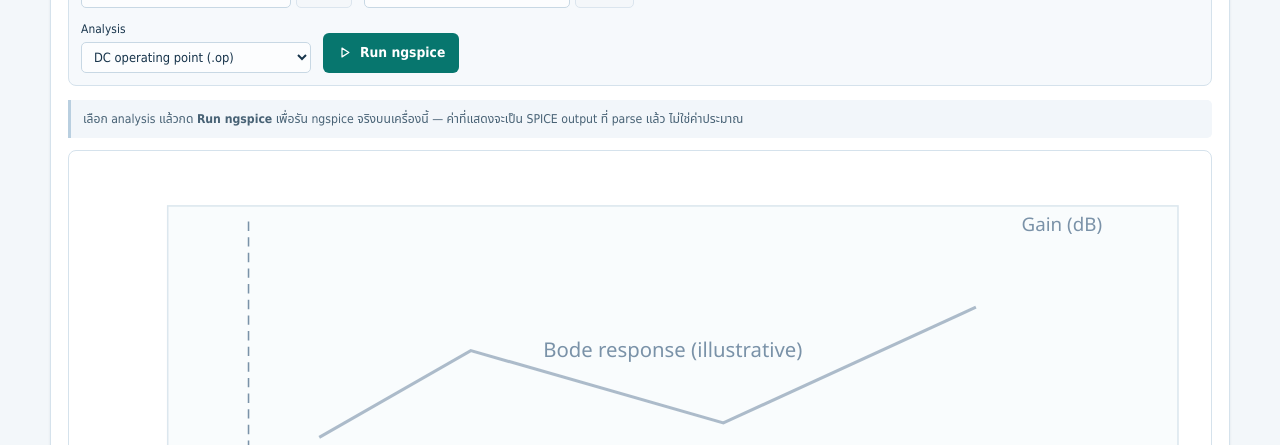
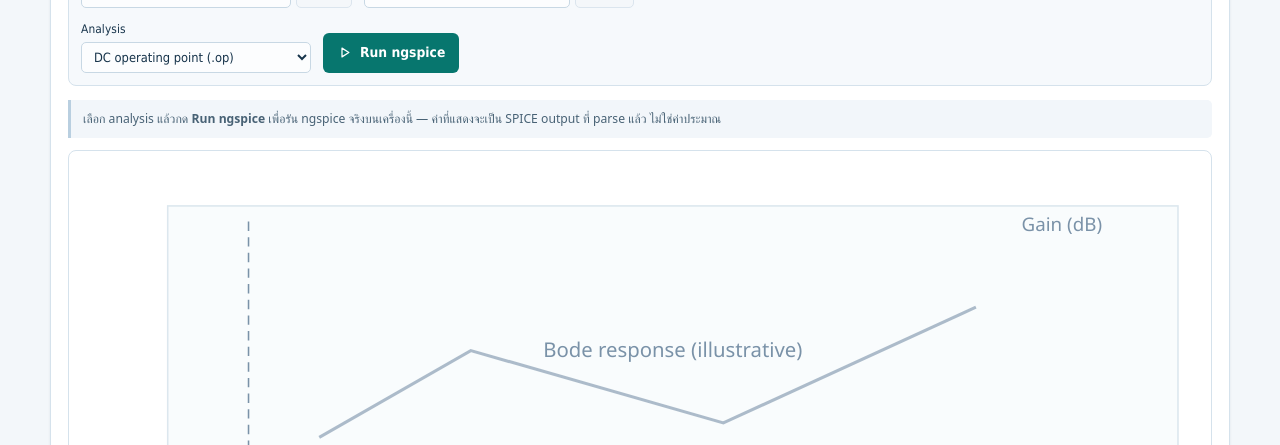
Before and after one commit to b6610555-jpg/Lab02_BJT_Simulator1, a Flask app: page / in a window 1280 px wide. Shown: the part 1212-1657 px from the top of the page. Run offline with Flask 3, Linux system fonts and the light colour scheme.

Commit message:
style: add Thai font family to sim-placeholder for proper Thai text rendering

```diff
--- a/static/style.css
+++ b/static/style.css
@@ -691,6 +691,7 @@ button:hover { background: var(--teal-dk); }
   border-radius: 0 5px 5px 0;
   font-size: .76rem;
   color: var(--muted);
+  font-family: system-ui, -apple-system, BlinkMacSystemFont, "Segoe UI", sans-serif;
 }
 
 .data-details {
```
